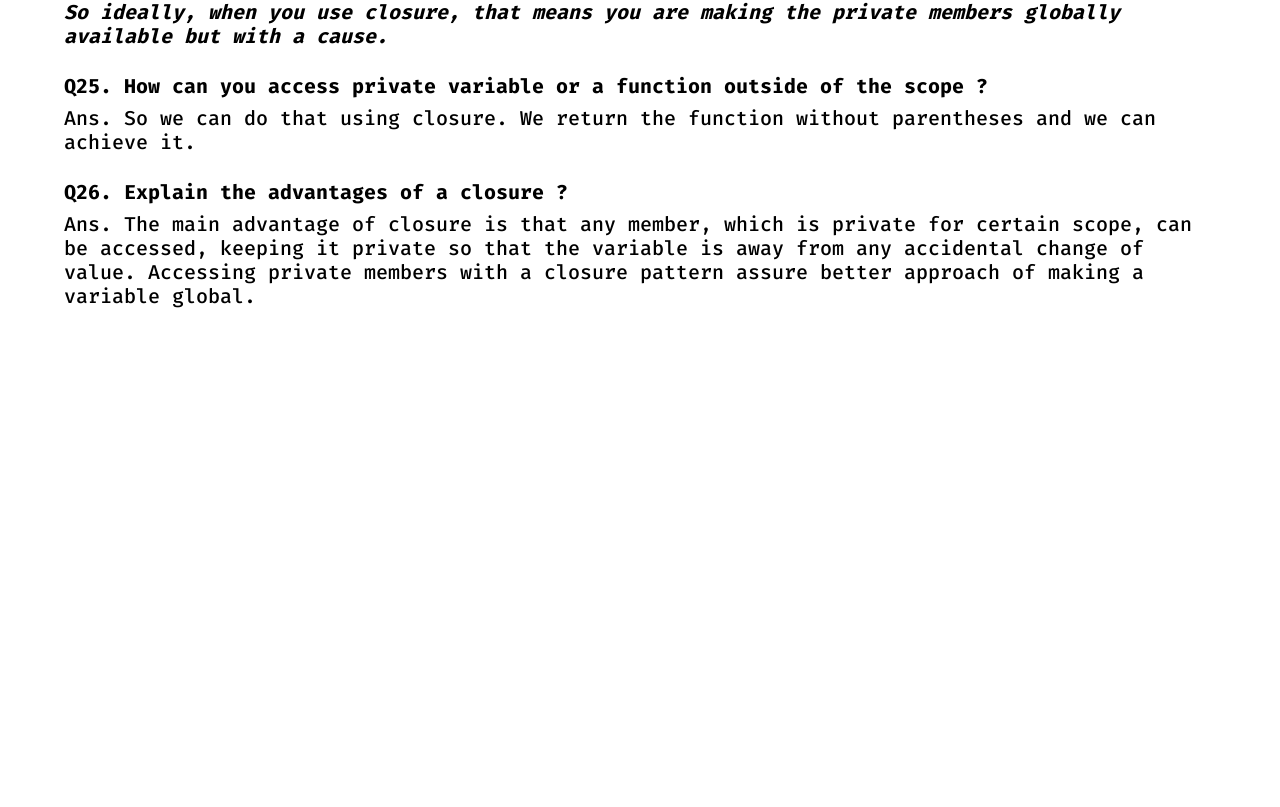
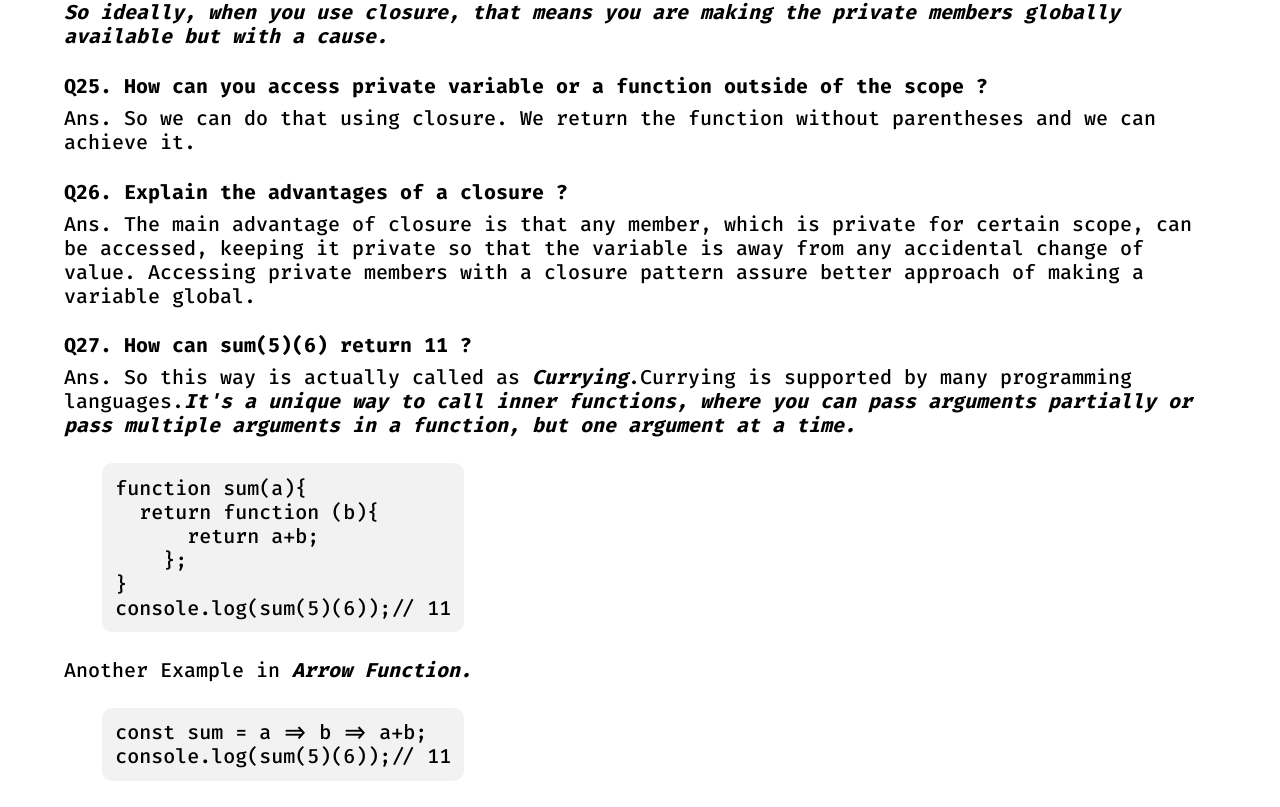
Before and after one commit to rohitkatbamna/jsin, a React (Create React App) app: page / in a window 1280 px wide. Shown: the part 8151-8958 px from the top of the page. Before the commit the page ends 8467 px from the top, so only its background shows below. Built offline with nearby package versions, Linux system fonts and the light colour scheme; the HTML template or start-up script is replaced by a standard one.

Commit message:
01:26 AM Q27 ADDED

```diff
--- a/src/components/jsques2.js
+++ b/src/components/jsques2.js
@@ -57,6 +57,40 @@ function Jsques2() {
 				members with a closure pattern assure better approach of making a
 				variable global.
 			</Answer>
+			<Question>Q27. How can sum(5)(6) return 11 ?</Question>
+			<Answer>
+				Ans. So this way is actually called as <Bita>Currying</Bita>.Currying is
+				supported by many programming languages.
+				<Bita>
+					It's a unique way to call inner functions, where you can pass
+					arguments partially or pass multiple arguments in a function, but one
+					argument at a time.
+				</Bita>
+				<Example>
+					function sum(a)
+					<LCB />
+					<br />
+					<div className="ms-4">
+						return function (b)
+						<LCB />
+						<br />
+						<div className="ms-4">
+							<span className="ms-4">return a+b;</span>
+							<br />
+							<RCB />;
+						</div>
+					</div>
+					<RCB />
+					<br />
+					console.log(sum(5)(6));// 11
+				</Example>
+				Another Example in <Bita>Arrow Function.</Bita>
+				<Example>
+					const sum = a ={">"} b ={">"} a+b;
+					<br />
+					console.log(sum(5)(6));// 11
+				</Example>
+			</Answer>
 		</div>
 	);
 }
```
